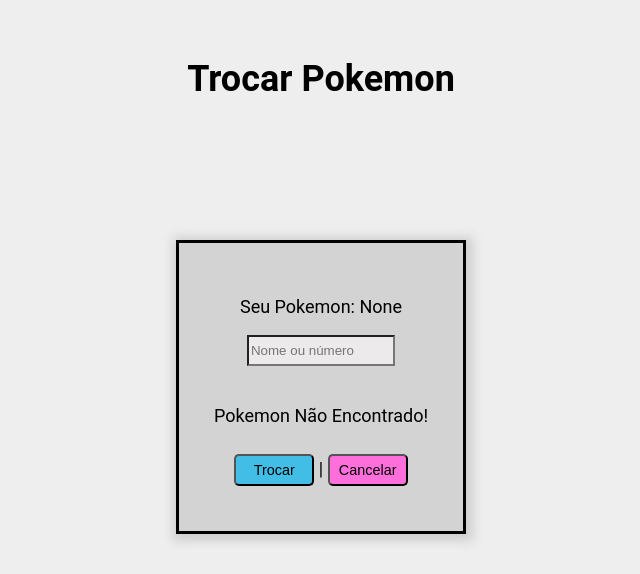
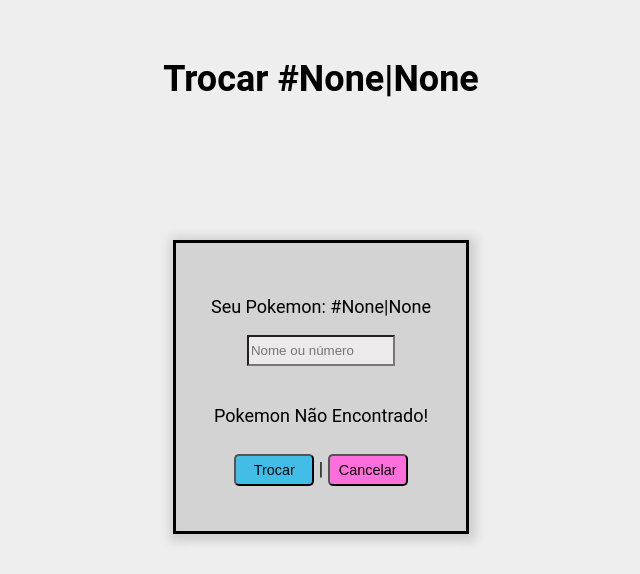
Before and after one commit to Davi-Madruga/wsBackend-Fabrica25.2, a Django app: page /atualizar_pokemon/1/ in a window 1280 px wide. Shown: the top 574 px of the page, without its empty margins (319-959 px from the left). Run offline with Django 5.2, Linux system fonts and the light colour scheme; tables that the repository leaves empty hold one stand-in row (values such as "Sample post").

Commit message:
Cleanup e Style

```diff
--- a/app/models.py
+++ b/app/models.py
@@ -21,4 +21,4 @@
     accuracy = models.CharField()
 
     def __str__(self):
-        return self.nome
+        return f"#{self.id_ataque}|{self.nome}"
--- a/app/templates/atualizar_ataque.html
+++ b/app/templates/atualizar_ataque.html
@@ -3,13 +3,13 @@
 <head>
     <meta charset="UTF-8">
     <meta name="viewport" content="width=device-width, initial-scale=1.0">
-    <title>Criar Ataque</title>
+    <title>Trocar {{ ataque }}</title>
     {% load static %}
     <link rel="stylesheet" href="{% static 'app/css/style.css' %}">
     <link rel="shortcut icon" href="{% static 'app/img/favicon.ico' %}" type="image/x-icon">
 </head>
 <body>
-    <h1 class='titulopagina'>Ataque</h1>
+    <h1 class='titulopagina'>{{ataque}}</h1>
     <div class='meio'>
         <div class='mensagem'>
         <form method="post">
--- a/app/templates/atualizar_pokemon.html
+++ b/app/templates/atualizar_pokemon.html
@@ -3,7 +3,7 @@
 <head>
     <meta charset="UTF-8">
     <meta name="viewport" content="width=device-width, initial-scale=1.0">
-    <title>Procurar Pokemon</title>
+    <title>Trocar Pokemon</title>
     {% load static %}
     <link rel="stylesheet" href="{% static 'app/css/style.css' %}">
     <link rel="shortcut icon" href="{% static 'app/img/favicon.ico' %}" type="image/x-icon">
--- a/app/templates/detalhar_ataque.html
+++ b/app/templates/detalhar_ataque.html
@@ -1,9 +1,9 @@
 <!DOCTYPE html>
-<html lang="en">
+<html lang="pt-br">
 <head>
     <meta charset="UTF-8">
     <meta name="viewport" content="width=device-width, initial-scale=1.0">
-    <title>Ataque</title>
+    <title>{{ataque}}</title>
     {% load static %}
     <link rel="stylesheet" href="{% static 'app/css/style.css' %}">
     <link rel="shortcut icon" href="{% static 'app/img/favicon.ico' %}" type="image/x-icon">
--- a/app/templates/detalhar_pokemon.html
+++ b/app/templates/detalhar_pokemon.html
@@ -3,7 +3,7 @@
 <head>
     <meta charset="UTF-8">
     <meta name="viewport" content="width=device-width, initial-scale=1.0">
-    <title>Pokemon</title>
+    <title>{{pokemon}}</title>
     {% load static %}
     <link rel="stylesheet" href="{% static 'app/css/style.css' %}">
     <link rel="shortcut icon" href="{% static 'app/img/favicon.ico' %}" type="image/x-icon">
--- a/app/templates/procurar_troca.html
+++ b/app/templates/procurar_troca.html
@@ -3,16 +3,16 @@
 <head>
     <meta charset="UTF-8">
     <meta name="viewport" content="width=device-width, initial-scale=1.0">
-    <title>Trocar Pokemon</title>
+    <title>Trocar {{ pokemon_atual }}</title>
     {% load static %}
     <link rel="stylesheet" href="{% static 'app/css/style.css' %}">
     <link rel="shortcut icon" href="{% static 'app/img/favicon.ico' %}" type="image/x-icon">
 </head>
 <body>
-    <h1 class='titulopagina'>Trocar Pokemon</h1>
+    <h1 class='titulopagina'>Trocar {{ pokemon_atual }}</h1>
     <div class='meio'>
         <div class='mensagem'>
-            <p>Seu Pokemon: {{ pokemon_atual.nome }} </p>
+            <p>Seu Pokemon: {{ pokemon_atual }} </p>
             <form action="{% url 'atualizar_pokemon' pk=pokemon_atual.pk %}" method="get">
             {% csrf_token %}
             <input type="hidden" name="id_pokemon" value="{{ pokemon_atual.id_pokemon }}">
```
